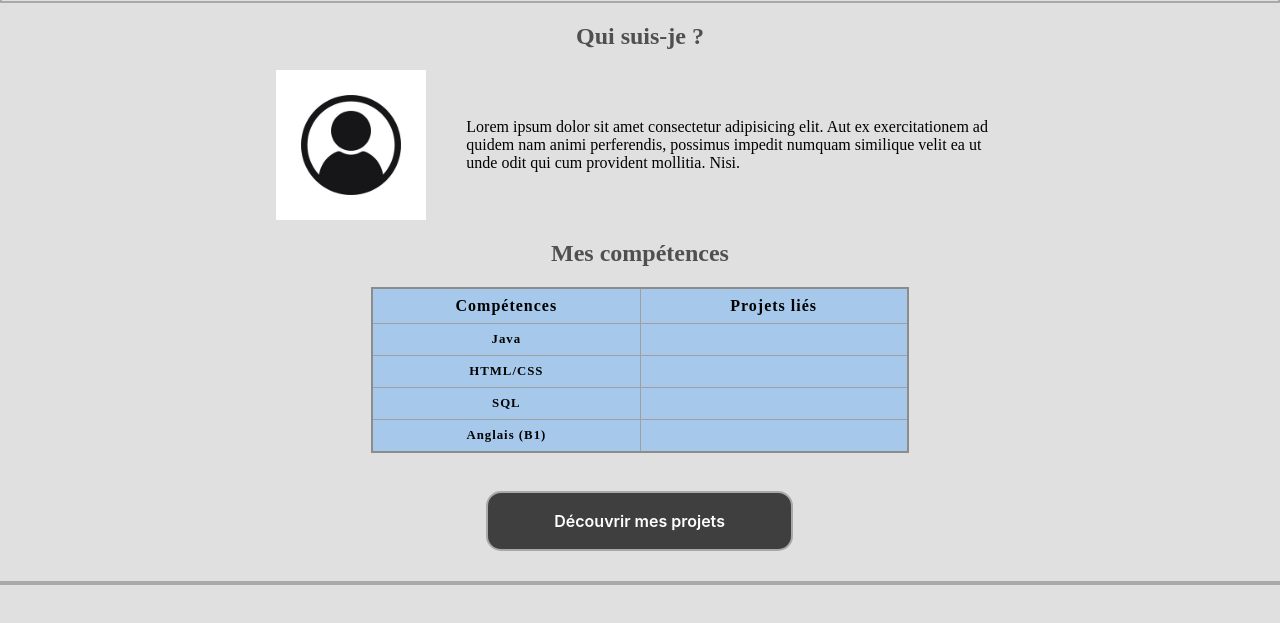
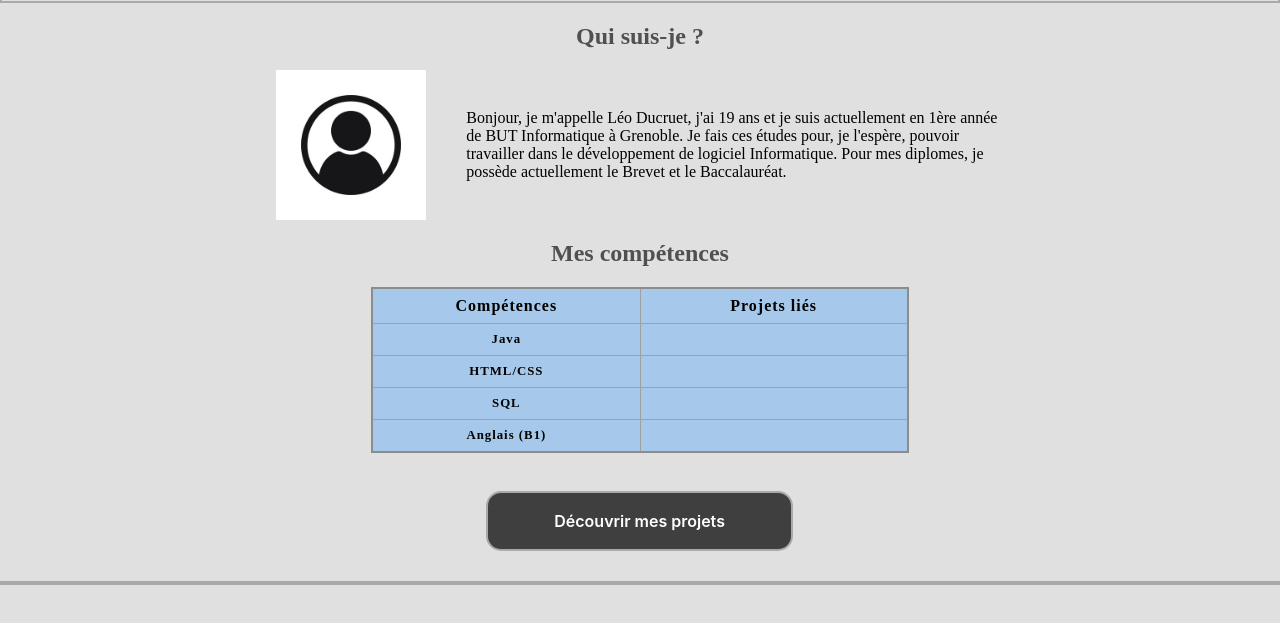
Before and after one commit to LeoDucruet/LeoDucruet.github.io, a plain HTML site: page index.html in a window 1280 px wide. Shown: the part 119-742 px from the top of the page. Drawn offline with Linux system fonts and the light colour scheme.

Commit message:
Ajout texte

```diff
--- a/index.html
+++ b/index.html
@@ -28,7 +28,10 @@
         <h2>Qui suis-je ?</h2>
         <section class="section1">
             <img src="images/user.jpg" alt="Photo d'identité" height="150">
-            <p>Lorem ipsum dolor sit amet consectetur adipisicing elit. Aut ex exercitationem ad quidem nam animi perferendis, possimus impedit numquam similique velit ea ut unde odit qui cum provident mollitia. Nisi.</p>
+            <p>Bonjour, je m'appelle Léo Ducruet, j'ai 19 ans et je suis actuellement
+                en 1ère année de BUT Informatique à Grenoble. Je fais ces études pour,
+                je l'espère, pouvoir travailler dans le développement de logiciel Informatique.
+                Pour mes diplomes, je possède actuellement le Brevet et le Baccalauréat.</p>
         </section>
 
         <h2>Mes compétences</h2>
```
